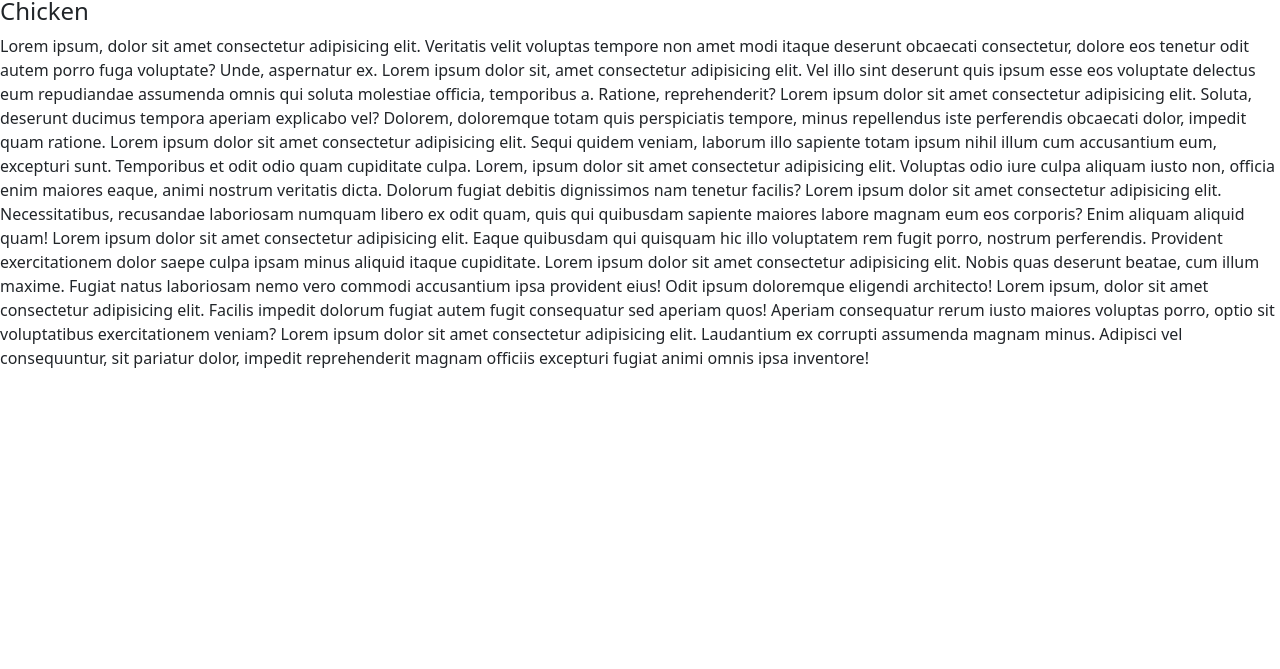
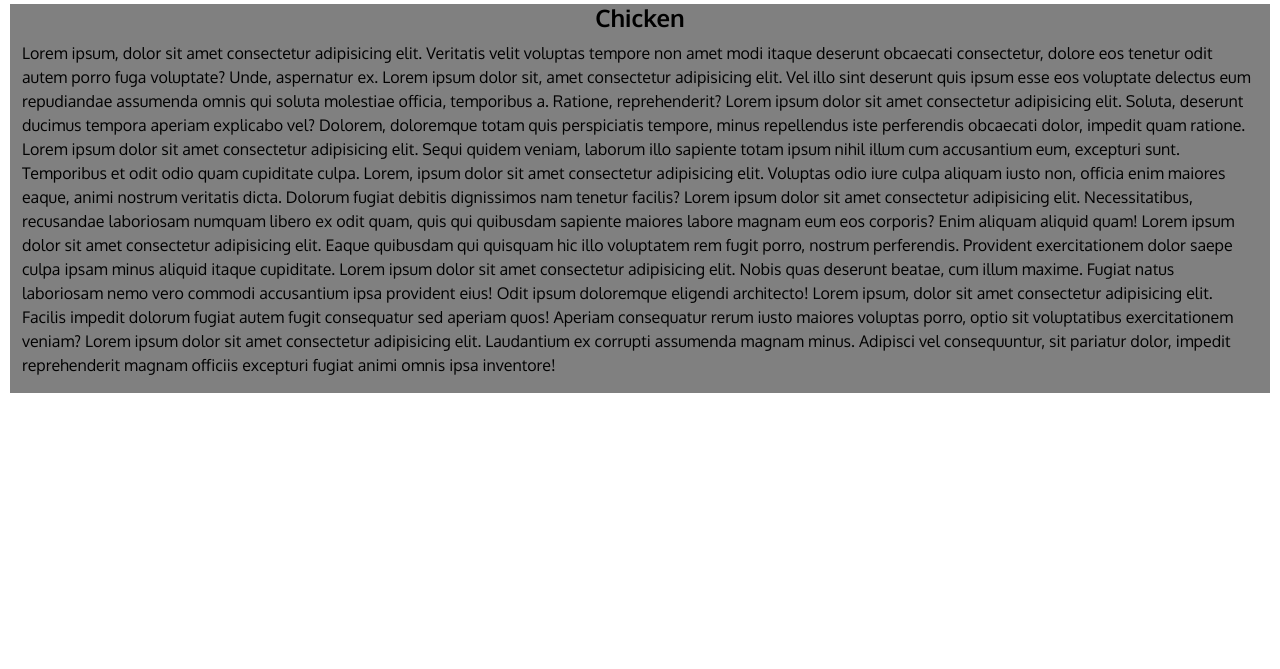
Before and after one commit to muhammadrizwan2022skipq/CourseraWebModule3, a plain HTML site: page index.html in a window 1280 px wide. Shown: the part 131-800 px from the top of the page. Drawn offline with nearby package versions, Linux system fonts and the light colour scheme.

Commit message:
Completed2

```diff
--- a/index.html
+++ b/index.html
@@ -6,11 +6,11 @@
     <meta http-equiv="X-UA-Compatible" content="IE=edge">
     <meta name="viewport" content="width=device-width, initial-scale=1.0">
     <link rel="stylesheet" href="./css/bootstrap.min.css" />
-    <link rel="stylesheet" href="./css/style2.css" />
+    <link rel="stylesheet" href="./css/style.css" />
     <link rel="preconnect" href="https://fonts.googleapis.com">
     <link rel="preconnect" href="https://fonts.gstatic.com" crossorigin>
     <link href="https://fonts.googleapis.com/css2?family=Oxygen:wght@300;400;700&display=swap" rel="stylesheet">
-    <title>Document</title>
+    <title>Rizwan</title>
 </head>
 
 <body>
```
